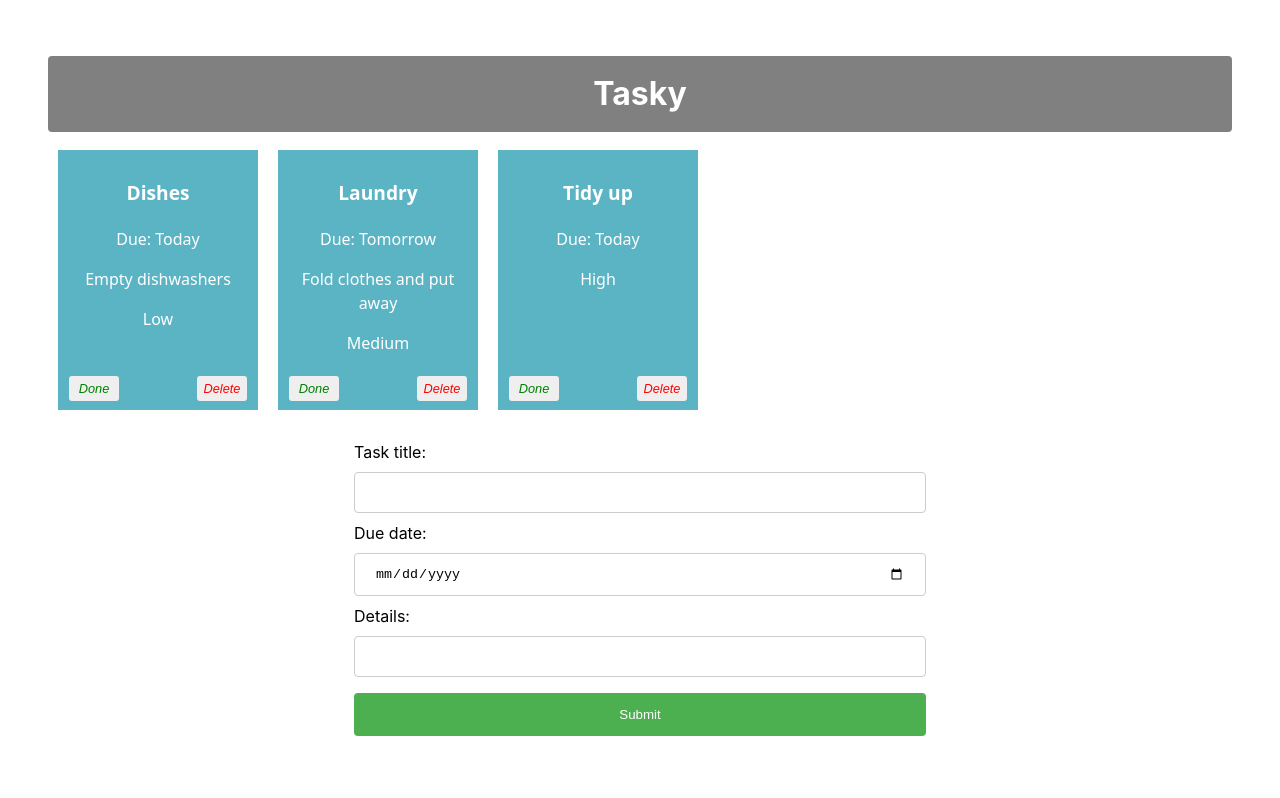
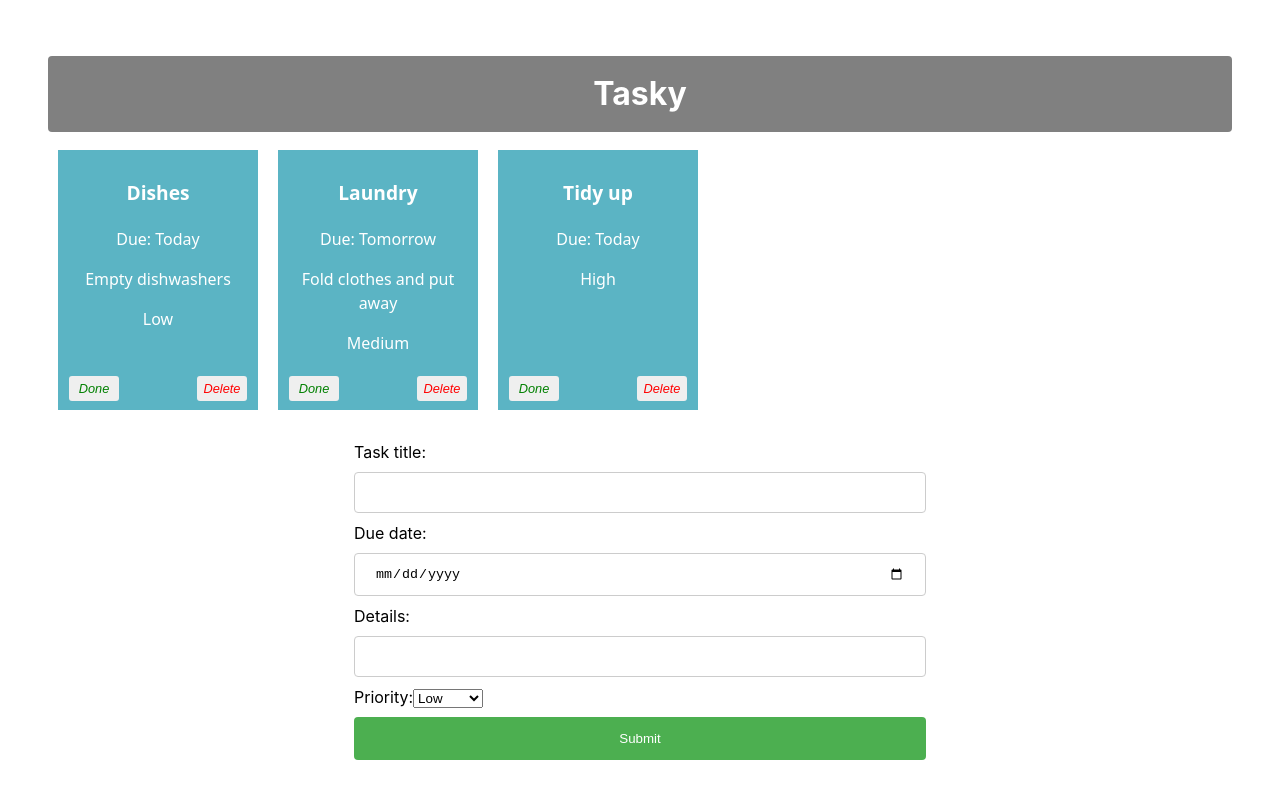
Before and after one commit to JoeyRona/react-basics-labs-s1-2026-jronan, a React (Vite) app in the folder tasky/: page / in a window 1280 px wide. Shown: the top 798 px of the page. Built offline with nearby package versions, Linux system fonts and the light colour scheme.

Commit message:
exercise1+2

```diff
--- a/tasky/src/components/Form.jsx
+++ b/tasky/src/components/Form.jsx
@@ -17,6 +17,16 @@
             Details:
             <input type="text" name="description" onChange={(event) => props.change(event)}  />
         </label>
+        <br />
+        <label>
+            Priority:
+            <select name="level" onChange={(event) => props.change(event)}>
+                <option value="low">Low</option>
+                <option value="medium">Medium</option>
+                <option value="high">High</option>
+                </select>
+        </label>
+
         <input type="submit" value="Submit" />
         </form>
     </div>
```
